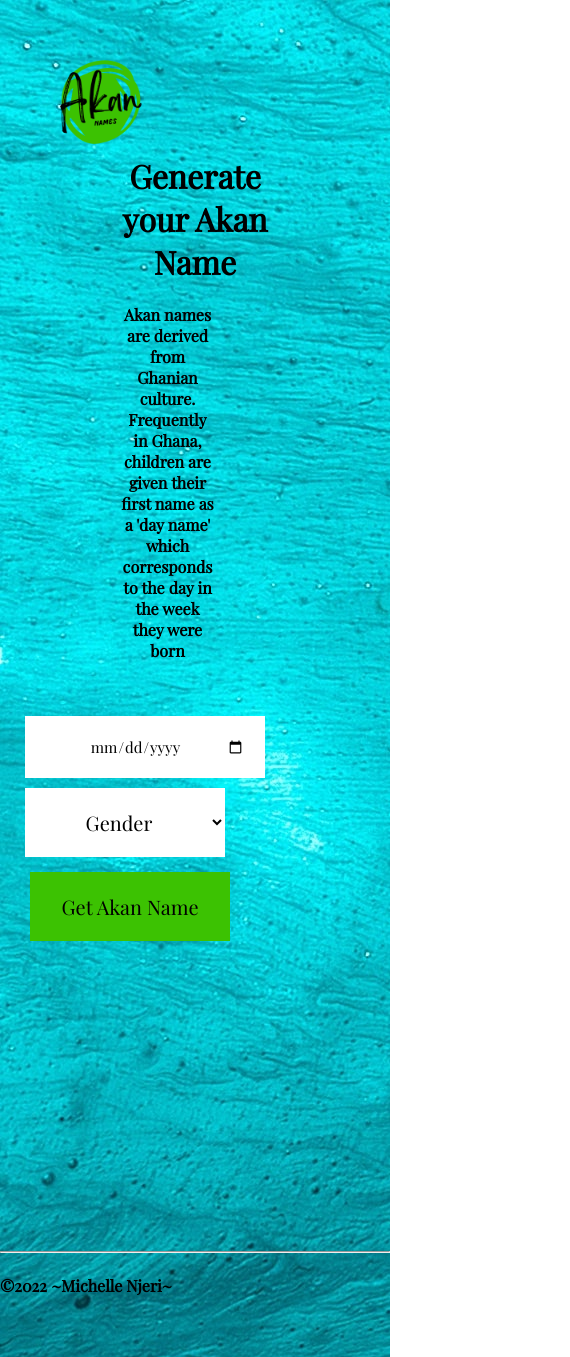
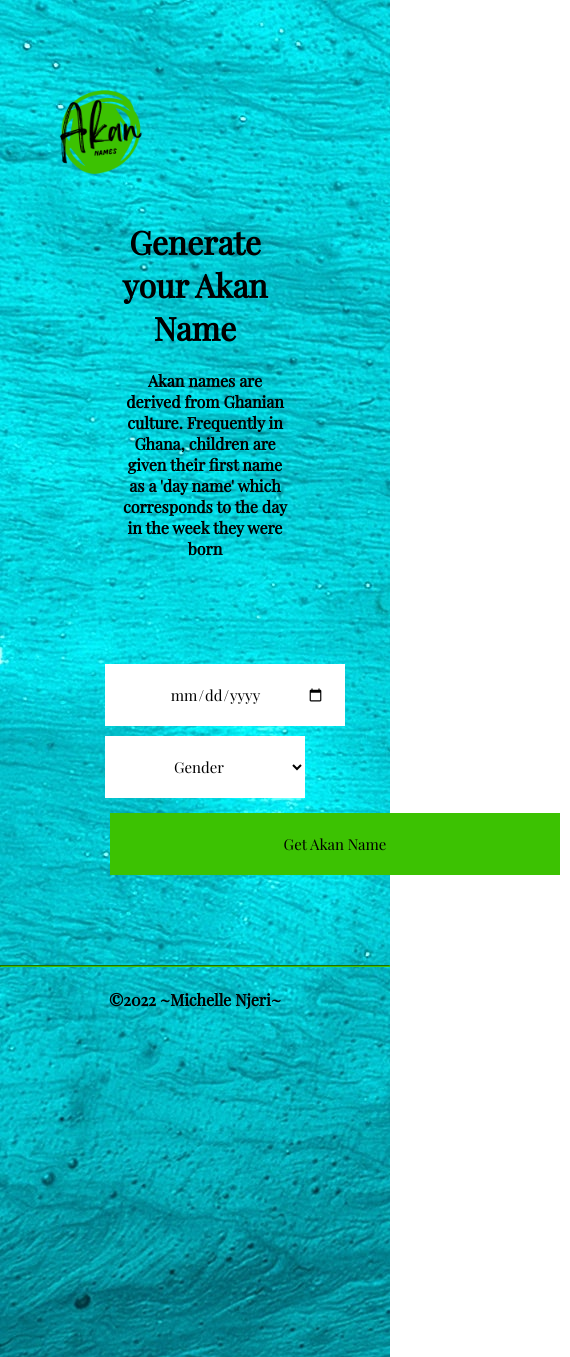
Before and after one commit to vantablanta/akan-name-generator, a plain HTML site: page index.html in a window 390 px wide. Shown: the top 1357 px of the page, 570 px wide, since content can reach past the window. Drawn offline with nearby package versions, Linux system fonts and the light colour scheme.

Commit message:
style the footer, resize button per small screens

```diff
--- a/css/style.css
+++ b/css/style.css
@@ -12,11 +12,18 @@ body{
 .background{
     overflow: hidden;
     position: absolute;
+    width: 100%;
 }
-#logo{
+.logo{
     position: relative;
     width: 200px;
     height: 200px;
+    top: 30px;
+}
+#logo{
+    width: 200px;
+    height: 200px;
+
 }
 .description{
     position: relative;
@@ -78,7 +85,18 @@ p{
 }
 .footer{
     position: relative;
+    top: -100px;
 }
+hr{
+    border-color: #3cc202;
+}
+h4{
+    text-align: center;
+}
+
+
+
+
 
 
 @media screen and (max-width: 720px) {
@@ -86,16 +104,17 @@ p{
         box-sizing: border-box;
         overflow: hidden;
         margin: 0;
+    }
+    .description{
+        top: -80px;
 
     }
-    .background{
-        width: 100%;
+    .form{
+        top: -80px;
     }
     p{
         margin-left: 20px;
-    }
-    .form{
-        margin-left: 20px;
+        max-width: 100%;
     }
     #date{
         width: 200px;
@@ -104,6 +123,11 @@ p{
     }
     #gender{
         width: 200px;
+        font-size: 15px;
+    }
+    #btn{
+        width: 450px;
+        font-size: 15px;
     }
 
 
```
